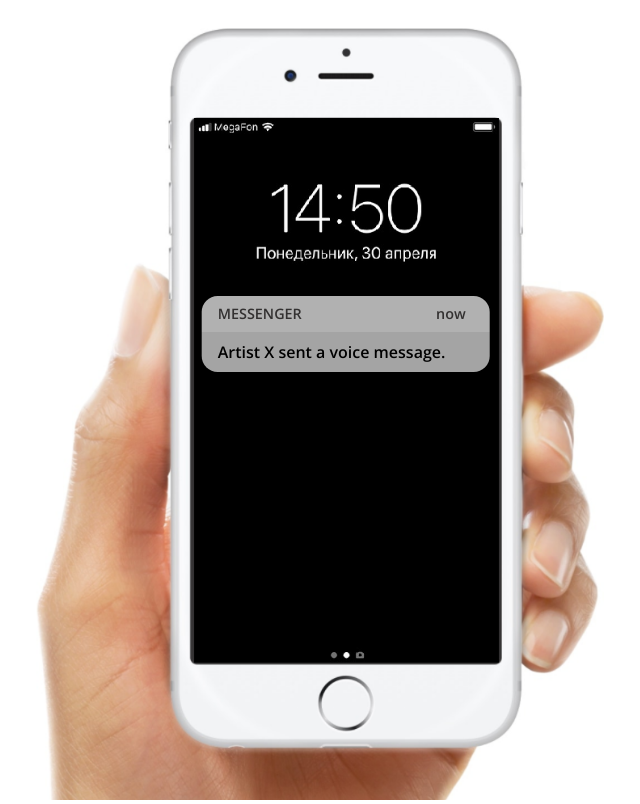
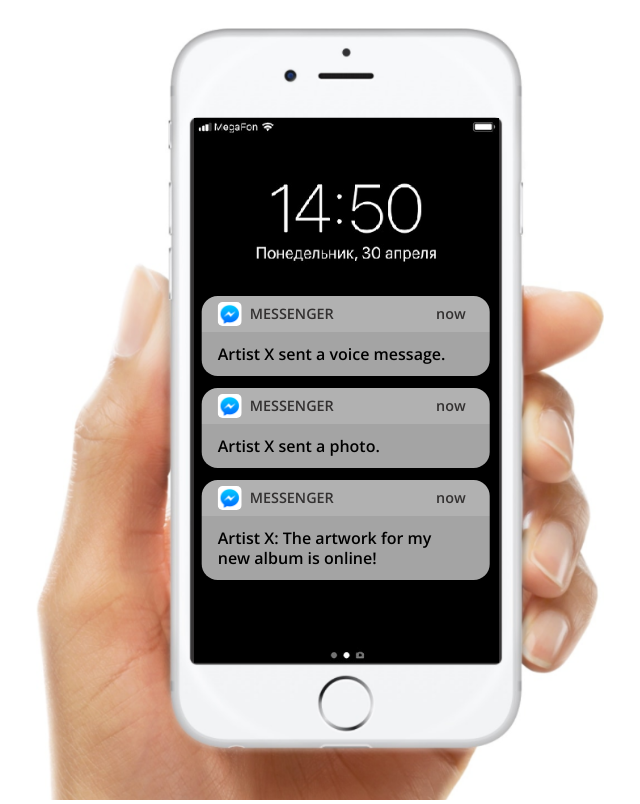
Before and after one commit to bxcar/mobile-animation.local, a website: page app/index.html in a window 1280 px wide. Shown: the whole page, without its empty margins (324-964 px from the left). Drawn offline with nearby package versions, Linux system fonts and the light colour scheme.

Commit message:
several changes

```diff
--- a/app/index.html
+++ b/app/index.html
@@ -10,11 +10,14 @@
 </head>
 <body>
 <main class="main">
-    <img class="main__img" src="img/bg.png"/>
+    <div class="main__img-wrap">
+        <img class="main__img" src="img/bg.png" style="visibility: hidden"/>
+    </div>
+    <div class="message__wrapper">
         <div class="message">
             <div class="message__top">
                 <div class="message__top-wrapper">
-            <!--<img class="message__img" src="#">-->
+                    <img class="message__img" src="img/msngr-icon.jpg">
                     <span class="message__title">Messenger</span>
                 </div>
                 <span class="message__time">now</span>
@@ -23,6 +26,31 @@
                 <p class="message__text">Artist X sent a voice message.</p>
             </div>
         </div>
+        <div class="message message--2">
+            <div class="message__top">
+                <div class="message__top-wrapper">
+                    <img class="message__img" src="img/msngr-icon.jpg">
+                    <span class="message__title">Messenger</span>
+                </div>
+                <span class="message__time">now</span>
+            </div>
+            <div class="message__bottom">
+                <p class="message__text">Artist X sent a photo.</p>
+            </div>
+        </div>
+        <div class="message message--3">
+            <div class="message__top">
+                <div class="message__top-wrapper">
+                    <img class="message__img" src="img/msngr-icon.jpg">
+                    <span class="message__title">Messenger</span>
+                </div>
+                <span class="message__time">now</span>
+            </div>
+            <div class="message__bottom">
+                <p class="message__text">Artist X: The artwork for my new album is online!</p>
+            </div>
+        </div>
+    </div>
 </main>
 </body>
 </html>
--- a/app/sass/_scaffolding.scss
+++ b/app/sass/_scaffolding.scss
@@ -1,4 +1,6 @@
 @import url('https://fonts.googleapis.com/css?family=Open+Sans:300,300i,400,400i,600,600i,700,700i&subset=cyrillic,cyrillic-ext,greek,latin-ext');
 body {
+  display: flex;
   margin: 0;
+  overflow: hidden;
 }
--- a/app/sass/blocks/_main.scss
+++ b/app/sass/blocks/_main.scss
@@ -1,8 +1,8 @@
 .main {
- /* height: 100vh;
+  max-height: 100vh;
   width: auto;
   background: url(../img/bg.png) center no-repeat;
-  background-size: contain;*/
+  background-size: cover;
   position: relative;
   display: inline-block;
   max-width: 100%;
@@ -12,7 +12,15 @@
 
 .main__img {
   height: 100vh;
+  //max-height: 100vh;
+  //max-width: 100%;
   display: block;
   margin-left: auto;
   margin-right: auto;
 }
+
+.main__img-wrap {
+  /*height: 100vh;
+  display: flex;
+  align-items: center;*/
+}
--- a/app/sass/blocks/_message.scss
+++ b/app/sass/blocks/_message.scss
@@ -1,12 +1,16 @@
 .message {
-  height: 20vh;
+  //height: 20vh;
   width: 36vh;
   box-sizing: border-box;
+  @include font(Open Sans, sans-serif, 2vh, 2.5vh, inherit, 600);
+  margin-bottom: 1.5vh;
+}
+
+.message__wrapper {
   position: absolute;
   left: 54.5%;
   transform: translate(-54.5%, 0);
   top: 37%;
-  @include font(Open Sans, sans-serif, 2vh, 2vh, inherit, 600);
 }
 
 .message__top {
@@ -29,7 +33,9 @@
 }
 
 .message__img {
-  margin-right: 1.5vh;
+  margin-right: 1vh;
+  width: 3vh;
+  border-radius: 5px;
 }
 
 .message__title {
@@ -50,3 +56,10 @@
   margin-top: 1.5vh;
   margin-bottom: 1.5vh;
 }
+
+@media (max-width: 600px) {
+  .message__wrapper {
+    left: 67%;
+    transform: translate(-67%, 0);
+  }
+}
```
Also changed, not shown: app/css/main.css, app/img/msngr-icon.jpg (added), app/img/msngr-icon.png (added), dist/css/main.css. Lines whose indentation alone changed are shown as unchanged.
